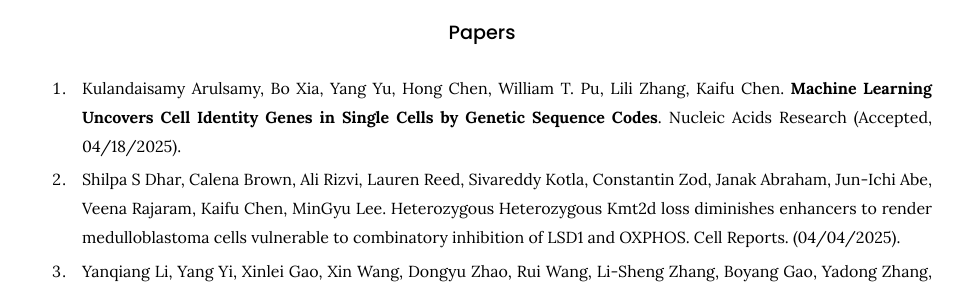
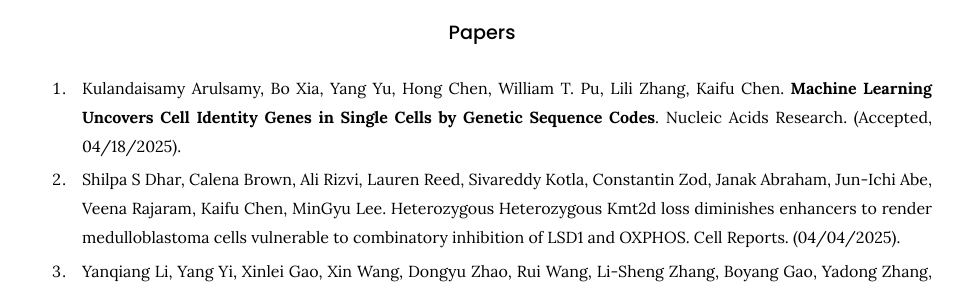
Before and after one commit to kaifuchenlab/kaifuchenlab.github.io, a Jekyll site: the page built from 3.publication/index.md, in a window 1280 px wide and 900 px high, scrolled down 400 px. Shown: the part 153-444 px from the top of the window, without its empty margins (158-1122 px from the left). Built offline with Jekyll 4.4.1, drawn with Linux system fonts in a browser that asks for light colours.

```diff
--- a/3.publication/index.md
+++ b/3.publication/index.md
@@ -19,7 +19,7 @@ Research Square.
 
 ### Papers
 
-92. Kulandaisamy Arulsamy, Bo Xia, Yang Yu, Hong Chen, William T. Pu, Lili Zhang, Kaifu Chen. **Machine Learning Uncovers Cell Identity Genes in Single Cells by Genetic Sequence Codes**. Nucleic Acids Research (Accepted, 04/18/2025).
+92. Kulandaisamy Arulsamy, Bo Xia, Yang Yu, Hong Chen, William T. Pu, Lili Zhang, Kaifu Chen. **Machine Learning Uncovers Cell Identity Genes in Single Cells by Genetic Sequence Codes**. Nucleic Acids Research. (Accepted, 04/18/2025).
 
 91. Shilpa S Dhar, Calena Brown, Ali Rizvi, Lauren Reed, Sivareddy Kotla, Constantin Zod, Janak Abraham, Jun-Ichi Abe, Veena Rajaram, Kaifu Chen, MinGyu Lee. Heterozygous Heterozygous Kmt2d loss diminishes enhancers to render medulloblastoma cells vulnerable to combinatory inhibition of LSD1 and OXPHOS. Cell Reports. (04/04/2025).
 
```
